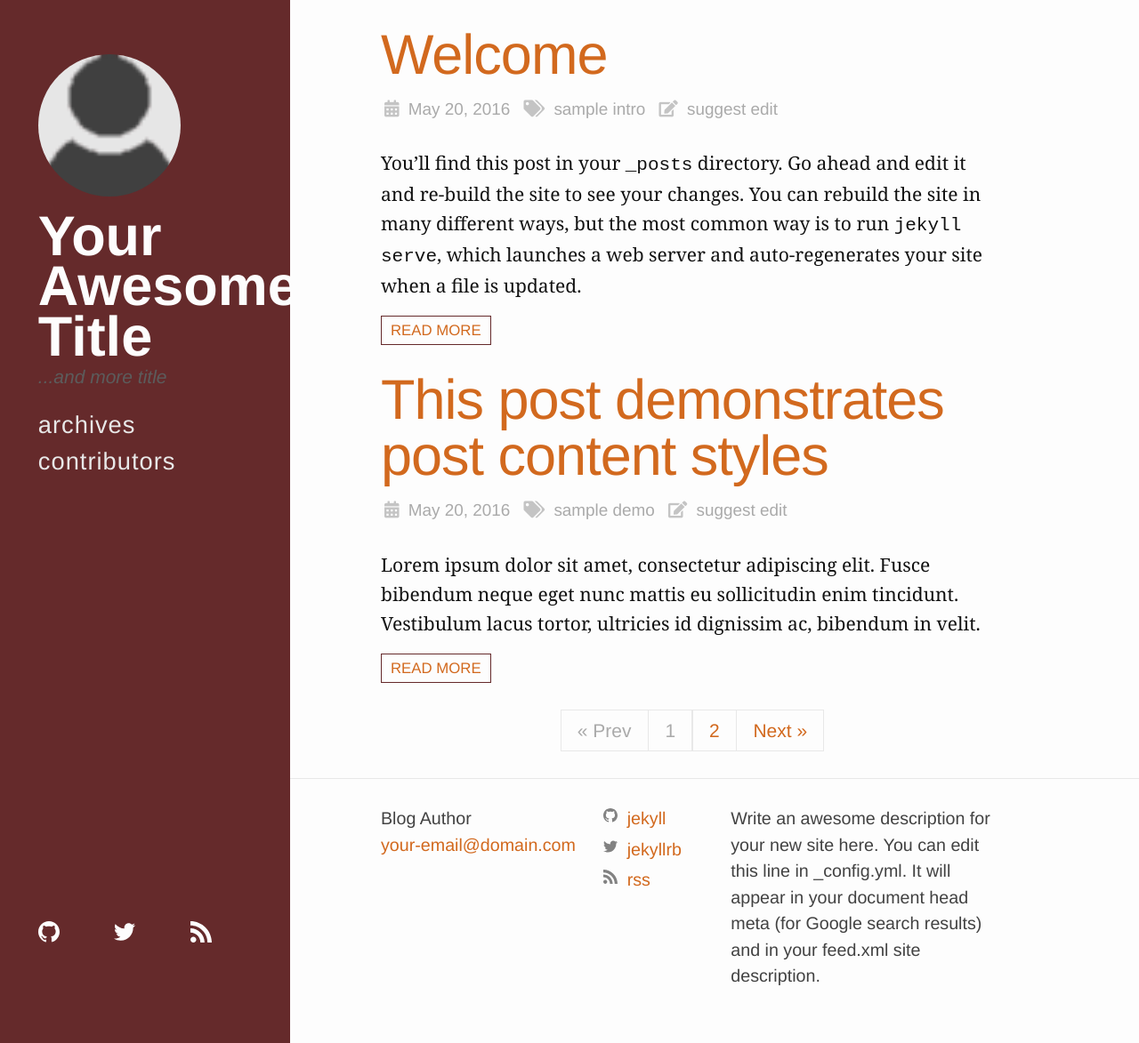
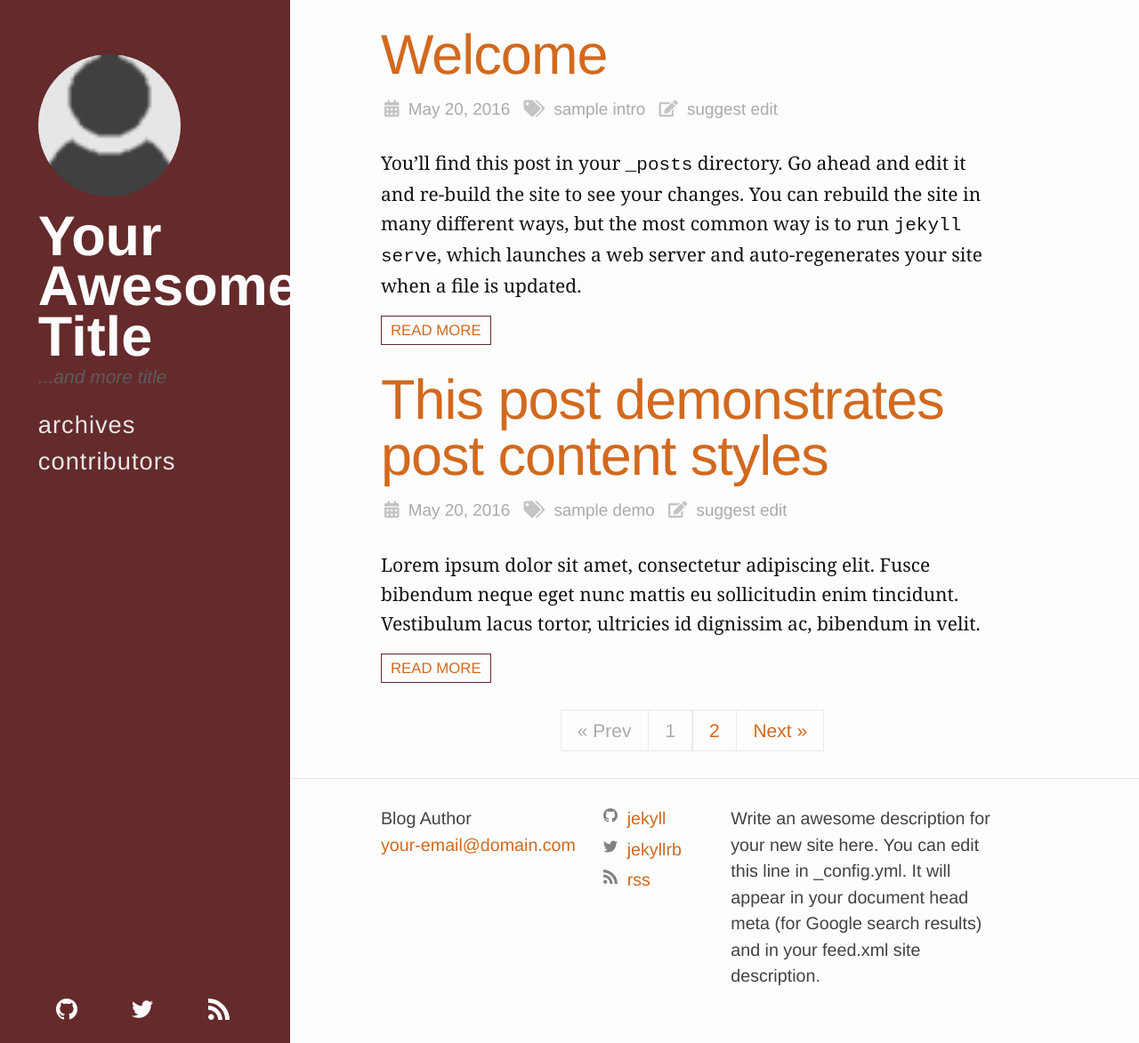
Before and after one commit to haacked/haackbar, a Jekyll site: the page built from index.html, in a window 1280 px wide and 1173 px high. Shown: the whole window at 89% size. Built offline with Jekyll 4.4.1, drawn with Linux system fonts in a browser that asks for light colours; cached includes are drawn as plain includes; nearby versions of some CDN libraries; some web fonts are replaced; library files that are not in the unit come from our copies; the list of posts is cut into pages by our own code.

Commit message:
Overlap social icons more cleanly

```diff
--- a/_includes/header.html
+++ b/_includes/header.html
@@ -27,6 +27,7 @@
       </ul>
     </nav>
   {% endif %}
-
-  {% include social.html %}
+  <div class="social-footer">
+    {% include social.html %}
+  </div>
 </header>
--- a/_sass/haackbar/_header.scss
+++ b/_sass/haackbar/_header.scss
@@ -17,11 +17,10 @@
   }
 
   .social-media-list {
-    bottom: 10%;
     display: flex;
     justify-content: space-between;
     list-style-type: none;
-    position: absolute;
+    margin: 0 auto;
     width: 60%;
 
     li {
@@ -44,6 +43,20 @@
         display: none;
       }
     }
+  }
+}
+
+.social-footer {
+  background-color: $header-background-color;
+  bottom: 0;
+  height: 80px;
+  left: 0;
+  position: absolute;
+  width: 100%;
+
+  // If screen is resized too small, plop the footer in the bottom
+  @media screen and (max-height: 600px) {
+    position: relative;
   }
 }
 
@@ -135,10 +148,14 @@
     position: relative;
     width: 100%;
 
+    .social-footer {
+      height: auto;
+      position: relative;
+    }
+
     .social-media-list {
       bottom: auto;
-      margin: 0 auto;
-      position: relative;
+      height: auto;
       width: 100%;
 
       .svg-icon {
```
